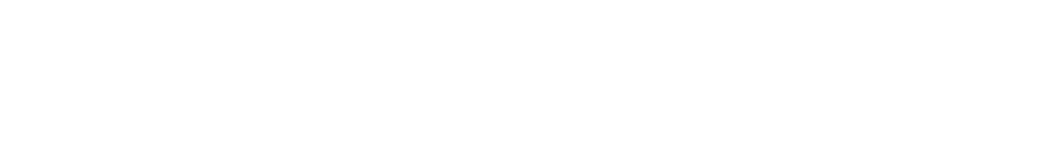
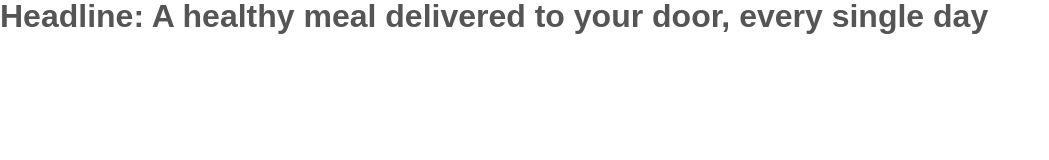
Before and after one commit to AlaaHamdyMohammadi/Omnifood-Project, a plain HTML site: page index.html in a window 1280 px wide. Shown: the whole page, without its empty margins (0-1049 px from the left). Drawn offline with Linux system fonts and the light colour scheme.

Commit message:
feat(struccture): implement style css structure

```diff
--- a/css/style.css
+++ b/css/style.css
@@ -0,0 +1,48 @@
+/*
+--- 01 TYPOGRAPHY SYSTEM ---
+- Font sizes (px)
+10 / 12 / 14 / 16 / 18 / 20 / 24 / 30 / 36 / 44 / 52 / 62 / 74 / 86 / 98
+
+- Font weights
+Default: 400
+Medium: 500
+Semi-bold: 600
+Bold: 700
+
+- Line heights
+Default: 1
+Small: 1.05
+Medium: 1.2
+Paragraph default: 1.6
+
+--- 02 COLORS ---
+- Primary: #e67e22
+- Tints: #fdf2e9 #fae5d3
+- Shades: #cf711f
+- Accents: #51cf66 #7dd56f
+- Greys: #555 #333
+
+--- 05 SHADOWS ---
+0 2.4rem 4.8rem rgba(0, 0, 0, 0.075);
+
+--- 06 BORDER-RADIUS ---
+Default: 9px
+
+--- 07 WHITESPACE ---
+- Spacing system (px)
+2 / 4 / 8 / 12 / 16 / 24 / 32 / 48 / 64 / 80 / 96 / 128
+
+*/
+
+*{
+    padding: 0;
+    margin: 0;
+    box-sizing: border-box;
+}
+
+body{
+    font-family: sans-serif;
+    line-height: 1;
+    font-weight: 400;
+    color: #555;
+}
--- a/index.html
+++ b/index.html
@@ -7,6 +7,6 @@
     <title>Omnifood</title>
 </head>
 <body>
-
+    <h1>Headline: A healthy meal delivered to your door, every single day</h1>
 </body>
 </html>
```
